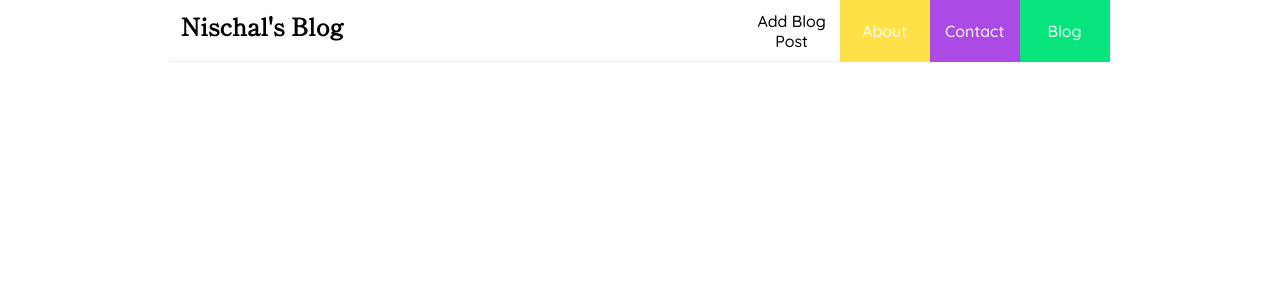
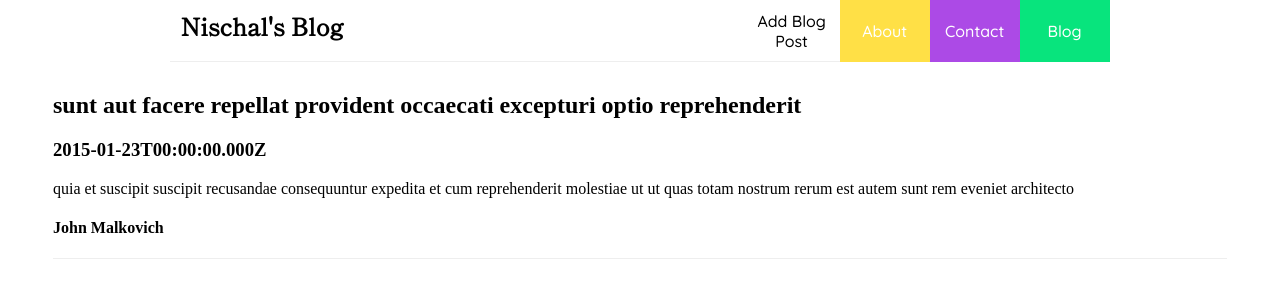
Before and after one commit to AllForPeace/react-website-blog-1, a React (Create React App) app: page /blogs/1 in a window 1280 px wide. Shown: the top 300 px of the page. Built offline with nearby package versions, Linux system fonts and the light colour scheme; data requests are answered from the project's data file.

Commit message:
add Single Blog -functional and cleaned up Nav Links

```diff
--- a/src/App.js
+++ b/src/App.js
@@ -2,6 +2,7 @@ import './App.css';
 import Home from './Home'
 import Navbar from './Navbar';
 import AddBlog from './AddBlog';
+import SingleBlogPage from './SingleBlog';
 import { BrowserRouter as Router, Switch, Route } from 'react-router-dom'
 
 function App() {
@@ -12,6 +13,7 @@ function App() {
         <Switch>
           <Route path="/" exact><Home /></Route>
           <Route path="/addBlog" exact><AddBlog /></Route>
+          <Route path="/blogs/:id" component={SingleBlogPage}/>
         </Switch>
       </div>
     </Router>
--- a/src/Home.js
+++ b/src/Home.js
@@ -1,38 +1,48 @@
-import { useState, useEffect } from 'react'
+import { useState, useEffect } from "react";
+import { Link } from 'react-router-dom';
 
 const Home = () => {
-    const [blogs, setBlogs] = useState('');
+  const [blogs, setBlogs] = useState("");
 
   //abstract this part out - custom hook
-    useEffect(()=>{
-        fetch('http://localhost:8000/blogs')
-        .then(res => res.json())
-        .then(data => {
+  useEffect(() => {
+    fetch("http://localhost:8000/blogs")
+      .then((res) => res.json())
+      .then((data) => {
         setBlogs(data);
         console.log(blogs);
         console.log("Blog data is set");
-        })
+      });
 
     return () => {
-            console.log("Clean up function right here.")
-        }
+      console.log("Clean up function right here.");
+    };
   }, []);
 
   return (
     <div className="homePage">
       <h1>All Blogs</h1>
-            {blogs && blogs.map((blog) => (
-               <article className="single-blog" key = {blog.id}>
-                    <h2 className="title"> { blog.title.toUpperCase() }</h2>
-                    <p className="posted-on"><span className="article-meta-info">Posted on: { blog.posted }</span></p>
-                    <p className="body">
-                        {blog.body}
+      {blogs &&
+        blogs.map((blog) => (
+          <Link to={"/blogs/" + blog.id}>
+            <article className="single-blog" key={blog.id}>
+              <h2 className="title"> {blog.title.toUpperCase()}</h2>
+              <p className="posted-on">
+                <span className="article-meta-info">
+                  Posted on: {blog.posted}
+                </span>
               </p>
-                    <p className="author"><span className="article-meta-info">Written by: { blog.author }</span></p>
+              <p className="body">{blog.body}</p>
+              <p className="author">
+                <span className="article-meta-info">
+                  Written by: {blog.author}
+                </span>
+              </p>
             </article>
-            )) }
+          </Link>
+        ))}
     </div>
   );
-}
+};
 
 export default Home;
--- a/src/Navbar.js
+++ b/src/Navbar.js
@@ -18,24 +18,24 @@ const Navbar = () => {
     <div className="navbar">
       <nav>
         <h2 id="nav-logo" onClick={logoClicked}>Nischal's Blog</h2>
-        <ul class="collapse">
+        <ul className="collapse">
           <li>
             <Link to="/addBlog" id="add-blog-nav">
               Add Blog Post
             </Link>
           </li>
           <li>
-            <Link id="about" href="#">
+            <Link id="about" to="#">
               About
             </Link>
           </li>
           <li>
-            <Link id="contact" href="#">
+            <Link id="contact" to="#">
               Contact
             </Link>
           </li>
           <li>
-            <Link id="blog" href="#">
+            <Link id="blog" to="#">
               Blog
             </Link>
           </li>
--- /dev/null
+++ b/src/SingleBlog.js
@@ -0,0 +1,31 @@
+import React, { useState, useEffect } from 'react';
+
+const SingleBlogPage = ({match}) => {
+
+    const [blog, setBlog] = useState('');
+    console.log(match);
+    // fetch data from params and blogs
+    useEffect(() => {
+        fetch('http://localhost:8000/blogs/' + match.params.id)
+        .then(res => res.json())
+        .then(data => {
+            setBlog(data);
+            console.log("Data is set: " + blog);
+        })
+    }, []);
+
+    return (
+        <div className="single-blog">
+            <h2 className="blog-title"> {blog.title} </h2>
+            <h3 className="blog-meta"> {blog.posted} </h3>
+            <p className="blog-body"> {blog.body} </p>
+            <h4 className="blog-author"> {blog.author} </h4>
+
+            <div className="comments">
+
+            </div>
+        </div>
+     );
+}
+
+export default SingleBlogPage;
```
Lines whose indentation alone changed are shown as unchanged.
